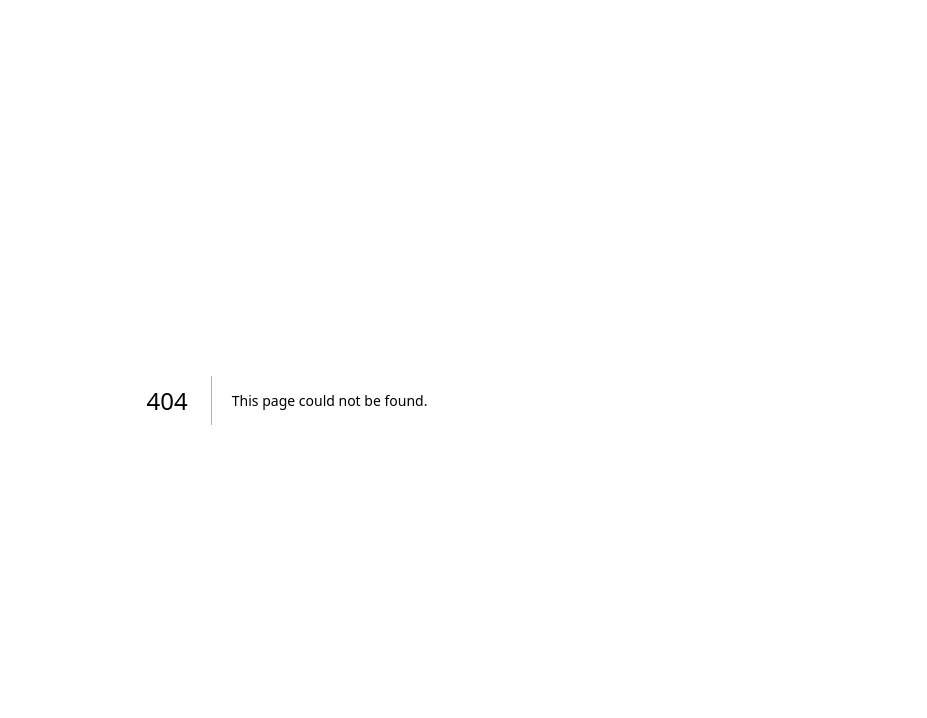
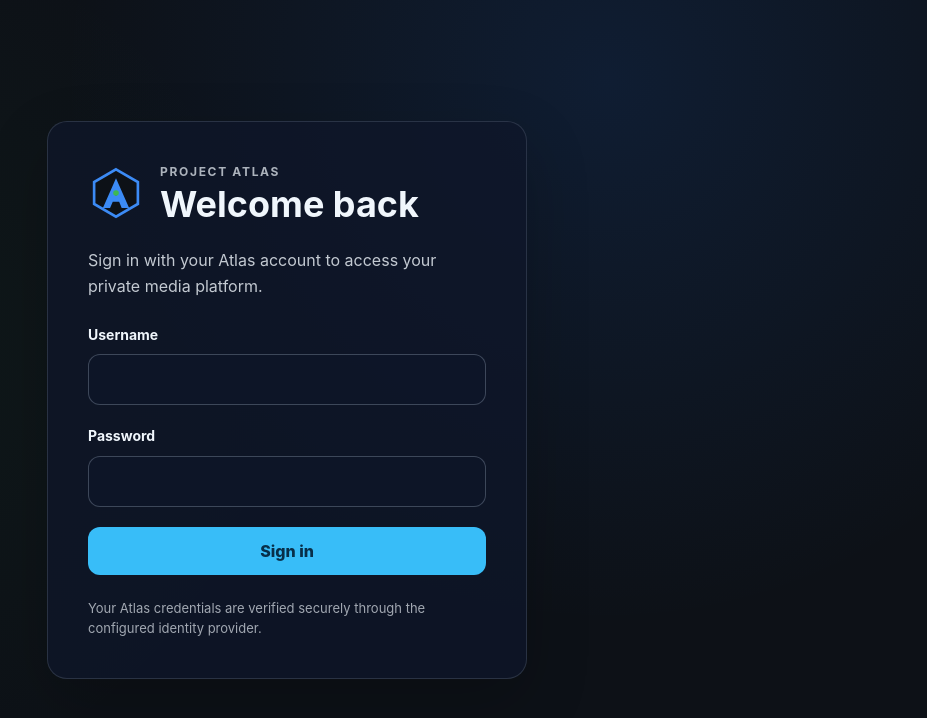
Before and after one commit to shad0winc/project-atlas, a Next.js app in the folder apps/portal/: page /login in a window 1280 px wide. Before the commit this address had no page. Shown: the top 718 px of the page, without its empty margins (353-1280 px from the left). Built offline with nearby package versions, Linux system fonts and the light colour scheme.

Commit message:
feat(portal): add authentication login interface

```diff
--- a/apps/portal/app/globals.css
+++ b/apps/portal/app/globals.css
@@ -629,3 +629,141 @@ a {
     display: none;
   }
 }
+
+/* Atlas authentication */
+
+.auth-page {
+  display: grid;
+  min-height: 100vh;
+  place-items: center;
+  padding: 2rem 1rem;
+}
+
+.auth-panel {
+  width: min(100%, 30rem);
+  padding: clamp(1.5rem, 5vw, 2.5rem);
+  border: 1px solid var(--color-border, rgba(148, 163, 184, 0.2));
+  border-radius: 1.25rem;
+  background: var(--color-surface, rgba(15, 23, 42, 0.78));
+  box-shadow: 0 1.5rem 4rem rgba(0, 0, 0, 0.2);
+}
+
+.auth-brand {
+  display: flex;
+  align-items: center;
+  gap: 1rem;
+}
+
+.auth-eyebrow {
+  margin: 0 0 0.25rem;
+  font-size: 0.75rem;
+  font-weight: 700;
+  letter-spacing: 0.14em;
+  text-transform: uppercase;
+  opacity: 0.7;
+}
+
+.auth-title {
+  margin: 0;
+  font-size: clamp(1.75rem, 5vw, 2.25rem);
+  line-height: 1.1;
+}
+
+.auth-description {
+  margin: 1.5rem 0;
+  line-height: 1.6;
+  opacity: 0.8;
+}
+
+.auth-form {
+  display: grid;
+  gap: 1.25rem;
+}
+
+.auth-field {
+  display: grid;
+  gap: 0.5rem;
+}
+
+.auth-label {
+  font-size: 0.875rem;
+  font-weight: 700;
+}
+
+.auth-input {
+  width: 100%;
+  min-height: 3rem;
+  padding: 0.75rem 0.875rem;
+  border: 1px solid var(--color-border, rgba(148, 163, 184, 0.35));
+  border-radius: 0.75rem;
+  background: rgba(15, 23, 42, 0.45);
+  color: inherit;
+  font: inherit;
+  outline: none;
+  transition:
+    border-color 150ms ease,
+    box-shadow 150ms ease;
+}
+
+.auth-input:focus {
+  border-color: var(--color-accent, #38bdf8);
+  box-shadow: 0 0 0 3px rgba(56, 189, 248, 0.18);
+}
+
+.auth-input:disabled {
+  cursor: not-allowed;
+  opacity: 0.65;
+}
+
+.auth-error {
+  margin: 0;
+  padding: 0.75rem 0.875rem;
+  border: 1px solid rgba(248, 113, 113, 0.4);
+  border-radius: 0.75rem;
+  background: rgba(127, 29, 29, 0.25);
+  color: #fecaca;
+  font-size: 0.875rem;
+  line-height: 1.5;
+}
+
+.auth-submit {
+  min-height: 3rem;
+  border: 0;
+  border-radius: 0.75rem;
+  background: var(--color-accent, #38bdf8);
+  color: #082f49;
+  cursor: pointer;
+  font: inherit;
+  font-weight: 800;
+  transition:
+    filter 150ms ease,
+    transform 150ms ease;
+}
+
+.auth-submit:hover:not(:disabled) {
+  filter: brightness(1.08);
+  transform: translateY(-1px);
+}
+
+.auth-submit:focus-visible {
+  outline: 3px solid rgba(56, 189, 248, 0.35);
+  outline-offset: 3px;
+}
+
+.auth-submit:disabled {
+  cursor: wait;
+  opacity: 0.7;
+}
+
+.auth-help {
+  margin: 1.5rem 0 0;
+  font-size: 0.8125rem;
+  line-height: 1.5;
+  opacity: 0.65;
+}
+
+@media (max-width: 30rem) {
+  .auth-panel {
+    border-radius: 1rem;
+  }
+}
--- /dev/null
+++ b/apps/portal/app/login/page.tsx
@@ -0,0 +1,38 @@
+import type { Metadata } from "next";
+import Image from "next/image";
+
+import { LoginForm } from "../../components/auth/LoginForm";
+
+export const metadata: Metadata = {
+  title: "Sign in",
+  description: "Sign in to the private Project Atlas Portal."
+};
+
+export default function LoginPage(): React.ReactElement {
+  return (
+    <main className="auth-page">
+      <section aria-labelledby="atlas-login-heading" className="auth-panel">
+        <div className="auth-brand">
+          <Image alt="Project Atlas" height={56} priority src="/atlas-logo.svg" width={56} />
+
+          <div>
+            <p className="auth-eyebrow">Project Atlas</p>
+            <h1 className="auth-title" id="atlas-login-heading">
+              Welcome back
+            </h1>
+          </div>
+        </div>
+
+        <p className="auth-description">
+          Sign in with your Atlas account to access your private media platform.
+        </p>
+
+        <LoginForm />
+
+        <p className="auth-help">
+          Your Atlas credentials are verified securely through the configured identity provider.
+        </p>
+      </section>
+    </main>
+  );
+}
--- /dev/null
+++ b/apps/portal/components/auth/LoginForm.tsx
@@ -0,0 +1,100 @@
+"use client";
+
+import { useRouter } from "next/navigation";
+import { useState, type FormEvent } from "react";
+
+import { useAuth } from "../../lib/auth/use-auth";
+
+function authenticationErrorMessage(error: unknown): string {
+  if (error instanceof Error && error.message.trim()) {
+    return error.message.trim();
+  }
+
+  return "Unable to sign in. Please try again.";
+}
+
+export function LoginForm(): React.ReactElement {
+  const router = useRouter();
+  const { login, status } = useAuth();
+
+  const [username, setUsername] = useState("");
+  const [password, setPassword] = useState("");
+  const [errorMessage, setErrorMessage] = useState<string | null>(null);
+
+  const isSubmitting = status === "loading";
+
+  async function handleSubmit(event: FormEvent<HTMLFormElement>): Promise<void> {
+    event.preventDefault();
+
+    const normalizedUsername = username.trim();
+
+    if (!normalizedUsername || !password) {
+      setErrorMessage("Enter your username and password.");
+      return;
+    }
+
+    setErrorMessage(null);
+
+    try {
+      await login({
+        username: normalizedUsername,
+        password
+      });
+
+      router.replace("/");
+      router.refresh();
+    } catch (error: unknown) {
+      setErrorMessage(authenticationErrorMessage(error));
+    }
+  }
+
+  return (
+    <form className="auth-form" onSubmit={handleSubmit} noValidate>
+      <div className="auth-field">
+        <label className="auth-label" htmlFor="atlas-login-username">
+          Username
+        </label>
+
+        <input
+          autoComplete="username"
+          className="auth-input"
+          disabled={isSubmitting}
+          id="atlas-login-username"
+          name="username"
+          onChange={(event) => setUsername(event.target.value)}
+          required
+          type="text"
+          value={username}
+        />
+      </div>
+
+      <div className="auth-field">
+        <label className="auth-label" htmlFor="atlas-login-password">
+          Password
+        </label>
+
+        <input
+          autoComplete="current-password"
+          className="auth-input"
+          disabled={isSubmitting}
+          id="atlas-login-password"
+          name="password"
+          onChange={(event) => setPassword(event.target.value)}
+          required
+          type="password"
+          value={password}
+        />
+      </div>
+
+      {errorMessage ? (
+        <p className="auth-error" role="alert">
+          {errorMessage}
+        </p>
+      ) : null}
+
+      <button className="auth-submit" disabled={isSubmitting} type="submit">
+        {isSubmitting ? "Signing in…" : "Sign in"}
+      </button>
+    </form>
+  );
+}
```
